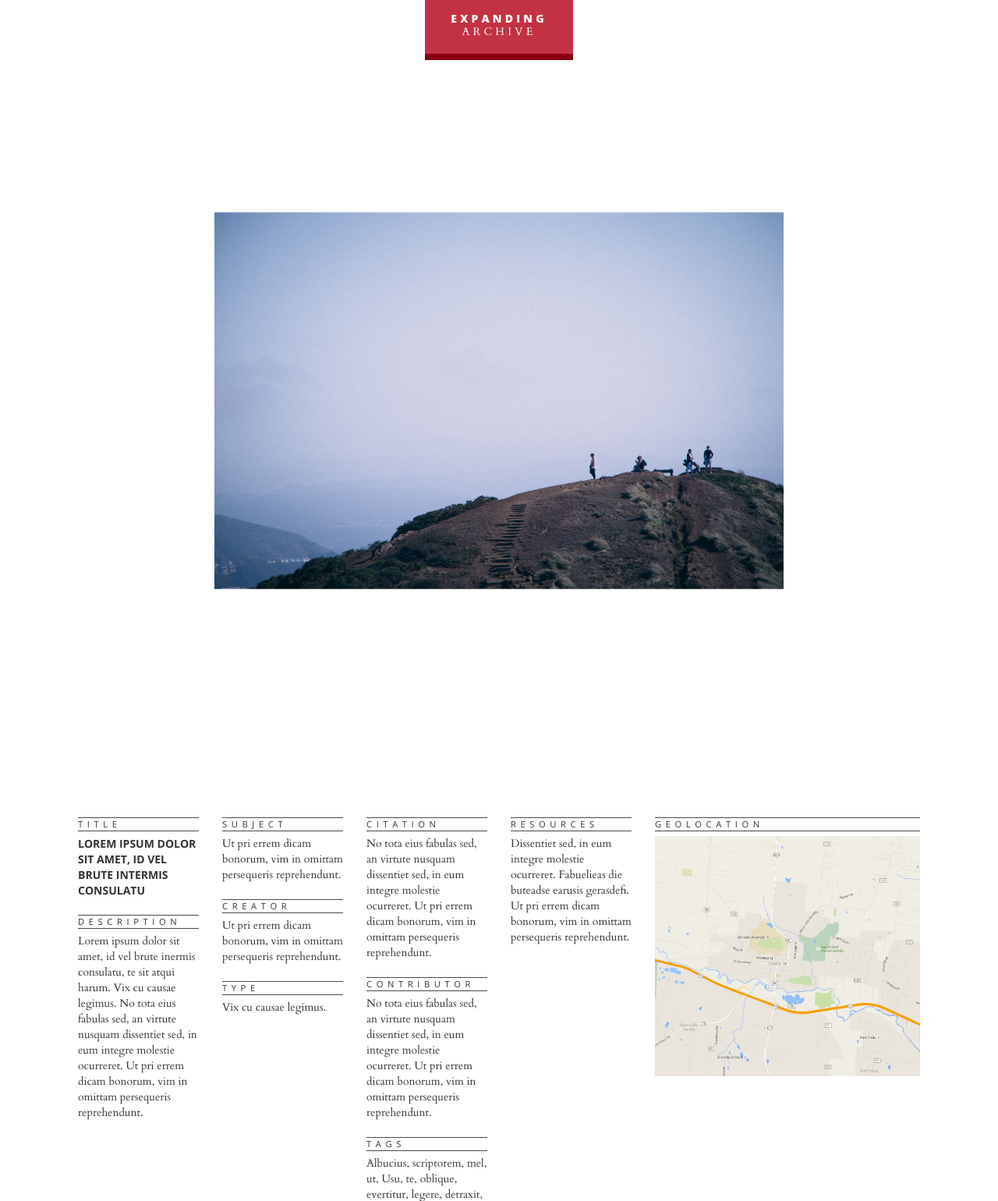
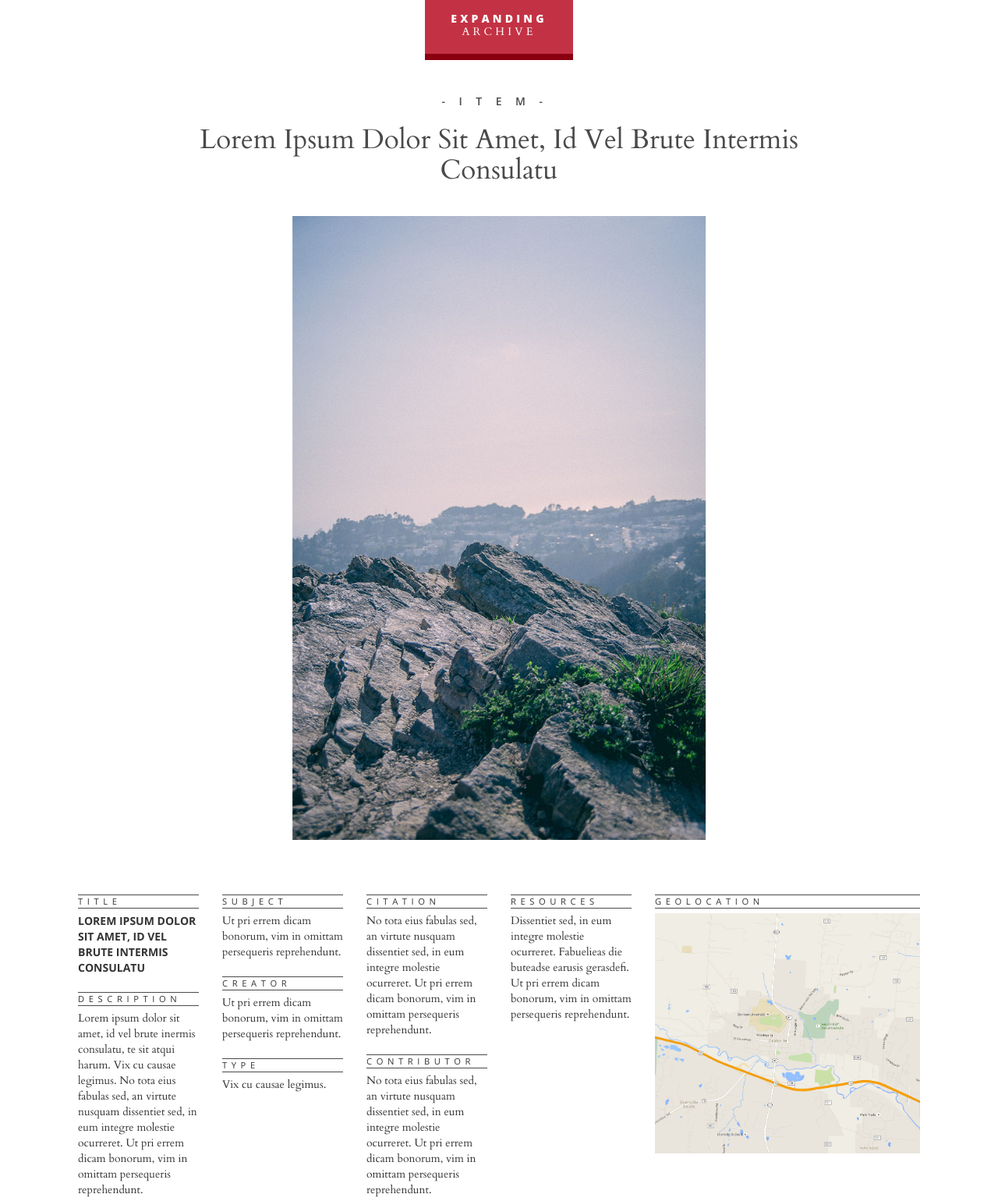
Before and after one commit to Orpheusp/denison-expanding-archives-omeka-theme, a PHP site: the page made by sample website/item.html in a window 1280 px wide. Shown: the top 1540 px of the page at 78% size. Run offline with PHP 8.4, Linux system fonts and the light colour scheme; some libraries are stand-ins or nearby versions.

Commit message:
Added item title

```diff
--- a/sample website/css/screen.css
+++ b/sample website/css/screen.css
@@ -209,7 +209,7 @@ article > quote, .article-content > quote, .article-header > quote {
 
 .item-image {
   height: 800px;
-  margin: 10% 0 10% 0;
+  margin-bottom: 50px;
 }
 
 .item-image img{
--- a/sample website/item.html
+++ b/sample website/item.html
@@ -20,8 +20,13 @@
   </div>
 
   <div class="container item">
+    <div class="section-header col-md-10 col-md-offset-1">
+      <small>-ITEM-</small>
+      <h1>Lorem Ipsum Dolor Sit Amet, Id Vel Brute Intermis Consulatu</h1>
+    </div>
+
     <div class="item-image col-lg-8 col-lg-offset-2">
-      <img src="./images/featured-item-1.jpg">
+      <img src="./images/featured-item-3.jpg">
     </div>
 
     <div class="item-description col-lg-12">
```
